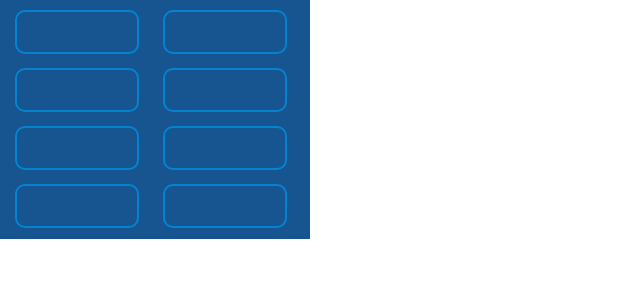
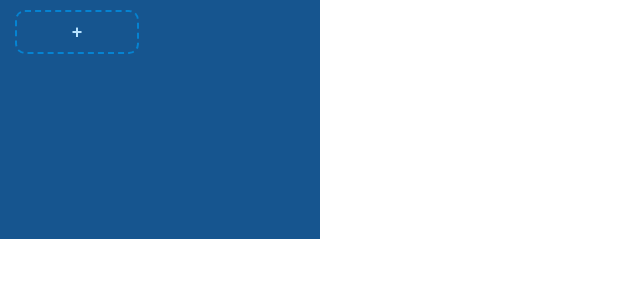
Before and after one commit to SunWorldDev/Wikimedia-Helper-Extension, a browser extension: page index.html in a window 1280 px wide. Shown: the whole page, without its empty margins (0-640 px from the left). Drawn offline with Linux system fonts and the light colour scheme.

Commit message:
finished GUI

```diff
--- a/index.html
+++ b/index.html
@@ -10,21 +10,12 @@
 <body>
     <div class="container" style="height: 229px"></div>
     <div class="container">
-        <div class="frame"></div>
-        <div class="frame"></div>
-        <div class="frame"></div>
-        <div class="frame"></div>
-        <div class="frame"></div>
-        <div class="frame"></div>
-        <div class="frame"></div>
-        <div class="frame"></div>
-        <div class="frame"></div>
-        <div class="frame"></div>
-        <div class="frame"></div>
-        <div class="frame"></div>
-        <div class="frame"></div>
-        <div class="frame"></div>
-        <div class="frame"></div>
+        <div id="templates">
+
+        </div>
+        <div class="frame" style="border-style: dashed;">
+            <h2>+</h2>
+        </div>
     </div>
 
     <script src="script.js"></script>
--- a/script.js
+++ b/script.js
@@ -1,7 +1,3 @@
-chrome.storage.sync.set({ key: value }).then(() => {
-  alert("Value is set");
+chrome.storage.sync.get('overlayColor', function(result) {
+    var get = result.overlayColor;
 });
-
-chrome.storage.sync.get(["key"]).then((result) => {
-  alert("Value currently is " + result.key);
-});
--- a/style.css
+++ b/style.css
@@ -1,6 +1,15 @@
+body {
+    width: 310px;
+    height: 220px;
+    min-width: 310px;
+    min-height: 220px;
+    font-family: Arial, Helvetica, sans-serif;
+    font-size: 12px;
+}
+
 .container {
     background-color: #16558F;
-    width: 300px;
+    width: 310px;
     height: 220px;
     position: absolute;
     top: 0;
@@ -16,5 +25,17 @@
     border: 2px solid #0583D2;
     border-radius: 10px;
     margin: 5px 10px;
-    display: inline-block;
+    display: inline-flex;
+    justify-content: center;
+    align-items: center;
+    cursor: pointer;
+    text-align: center;
 }
+
+.frame:hover {
+    background-color: rgba(255, 255, 255, 0.031);
+}
+
+h2 {
+    margin: 0;
+}
```
Also changed, not shown: manifest.json.
